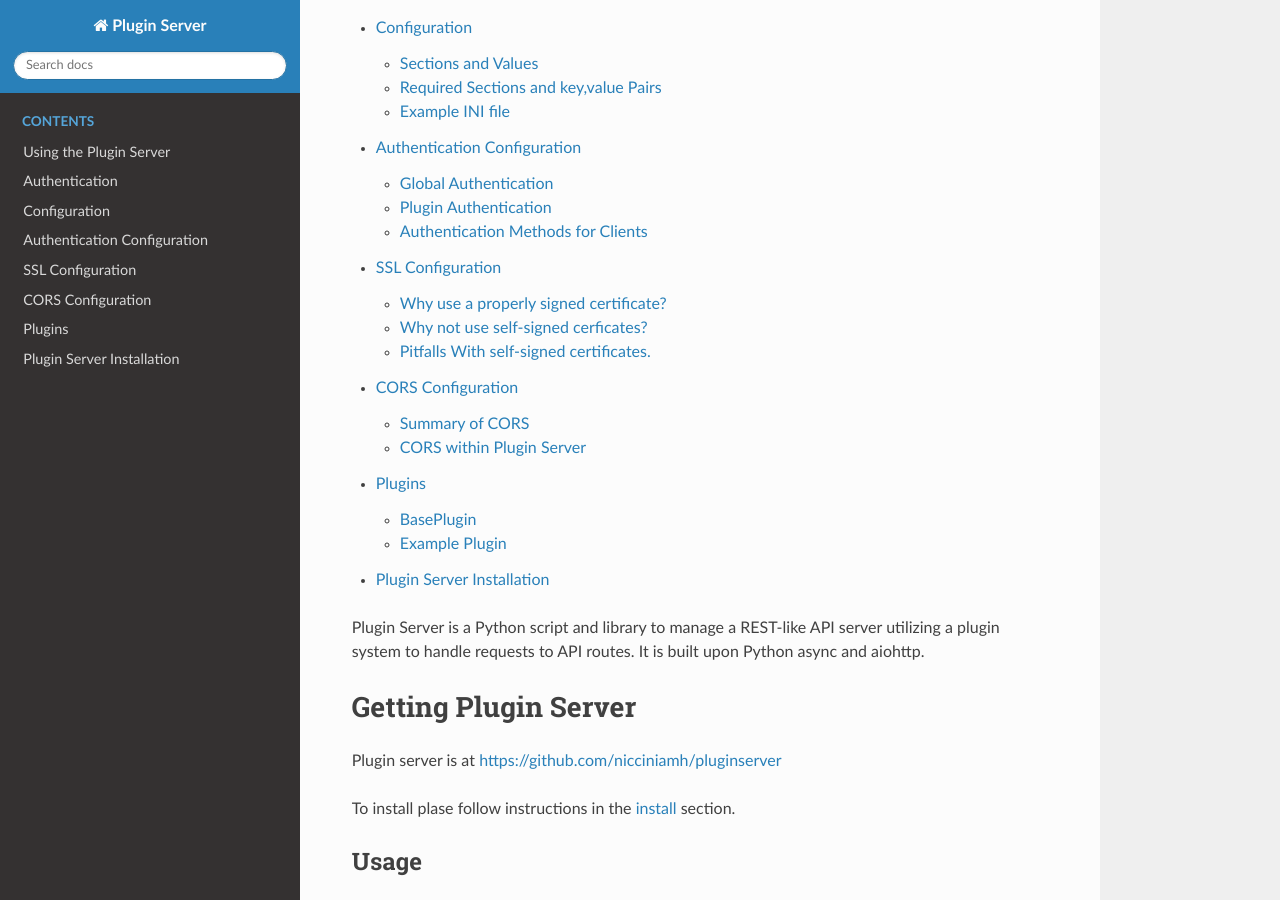
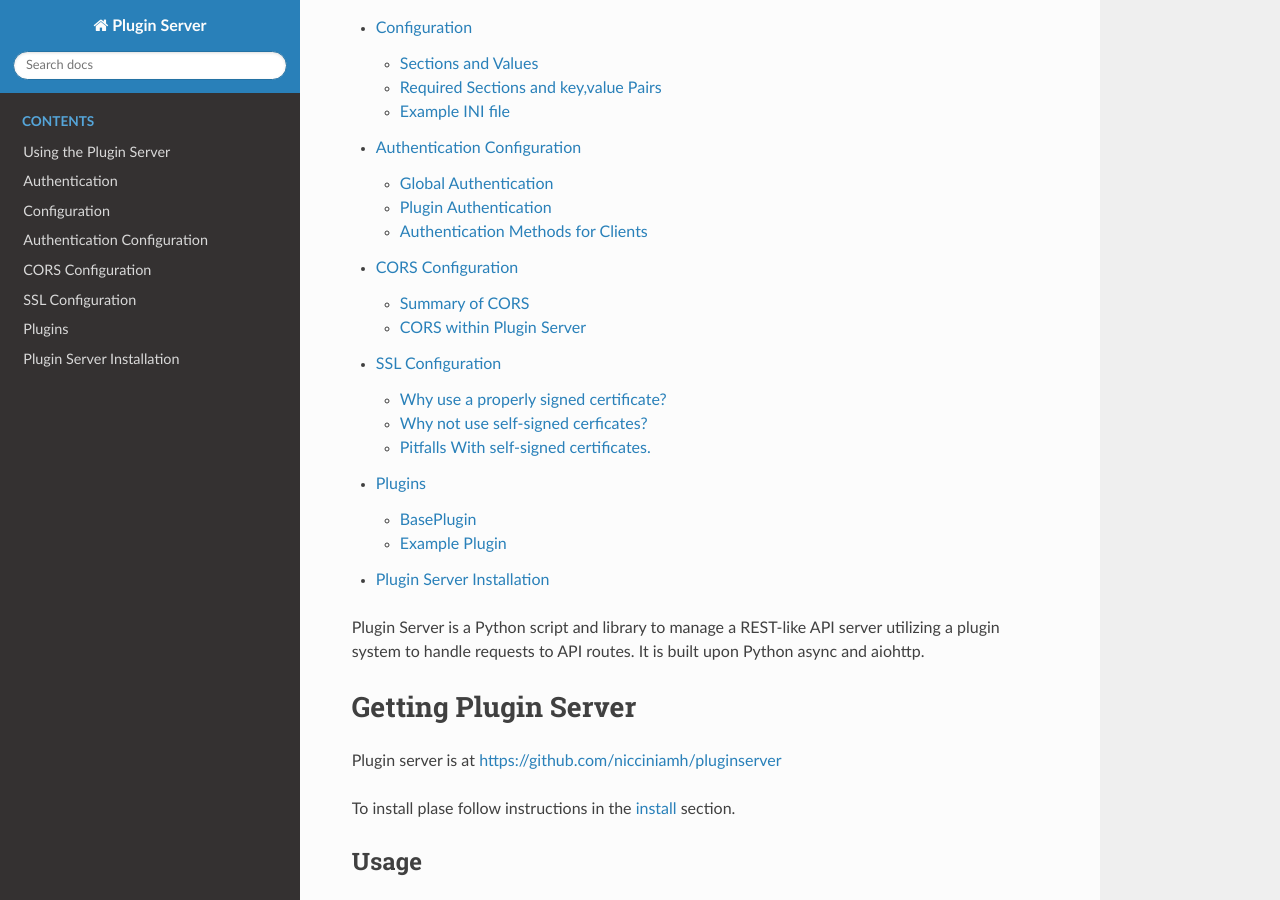
Before and after one commit to nicciniamh/pluginserver, a Sphinx documentation site: the page built from docs/index.md, in a window 1280 px wide and 900 px high, scrolled down 336 px. Built offline with Sphinx 7.4.7 and the Read the Docs theme 3.1.0, drawn with Linux system fonts in a browser that asks for light colours.

Commit message:
Reordered TOC

````diff
--- a/docs/index.md
+++ b/docs/index.md
@@ -7,8 +7,8 @@
 Usage.md
 Config.md
 Auth.md
+CORS.md
 SSL.md
-CORS.md
 Plugins.md
 Install.md
 ```
````
